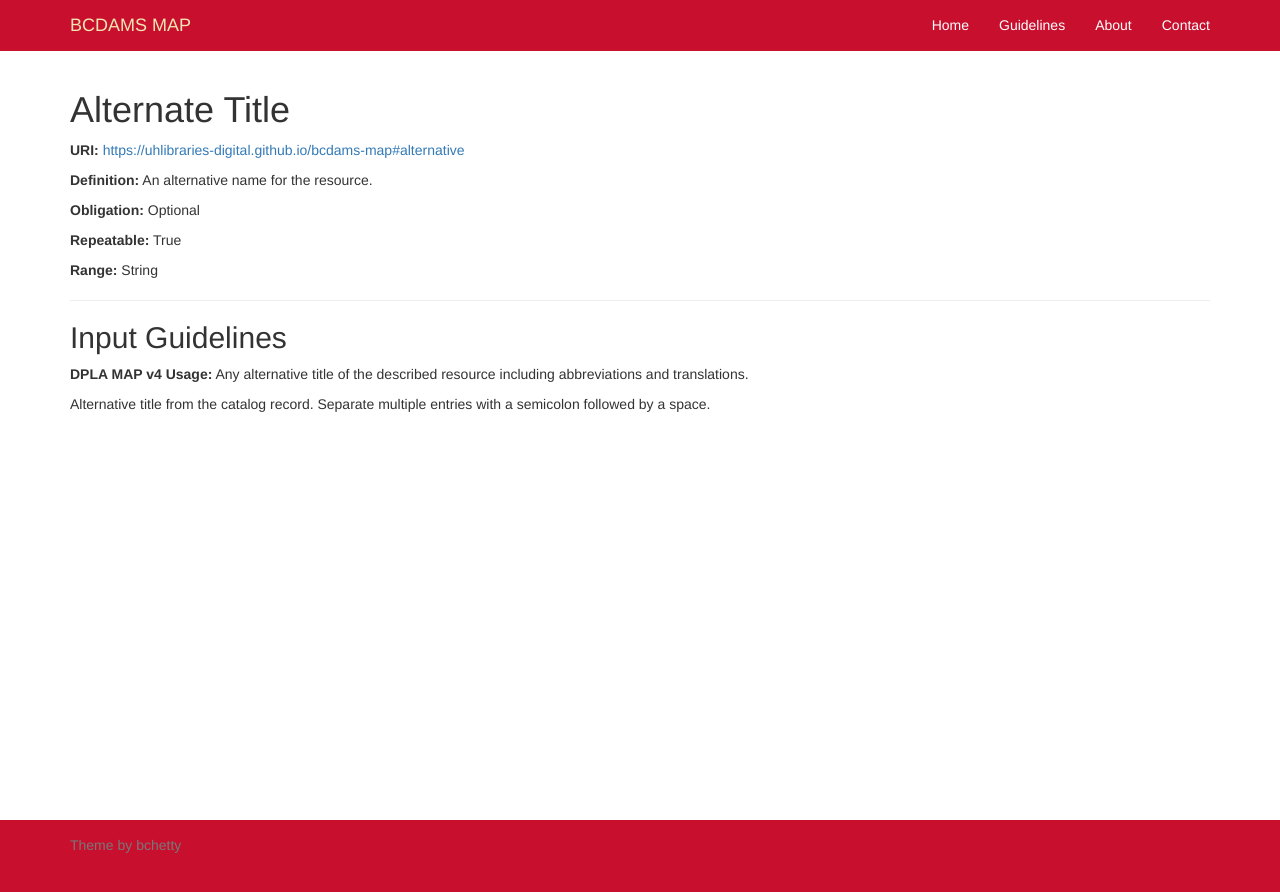
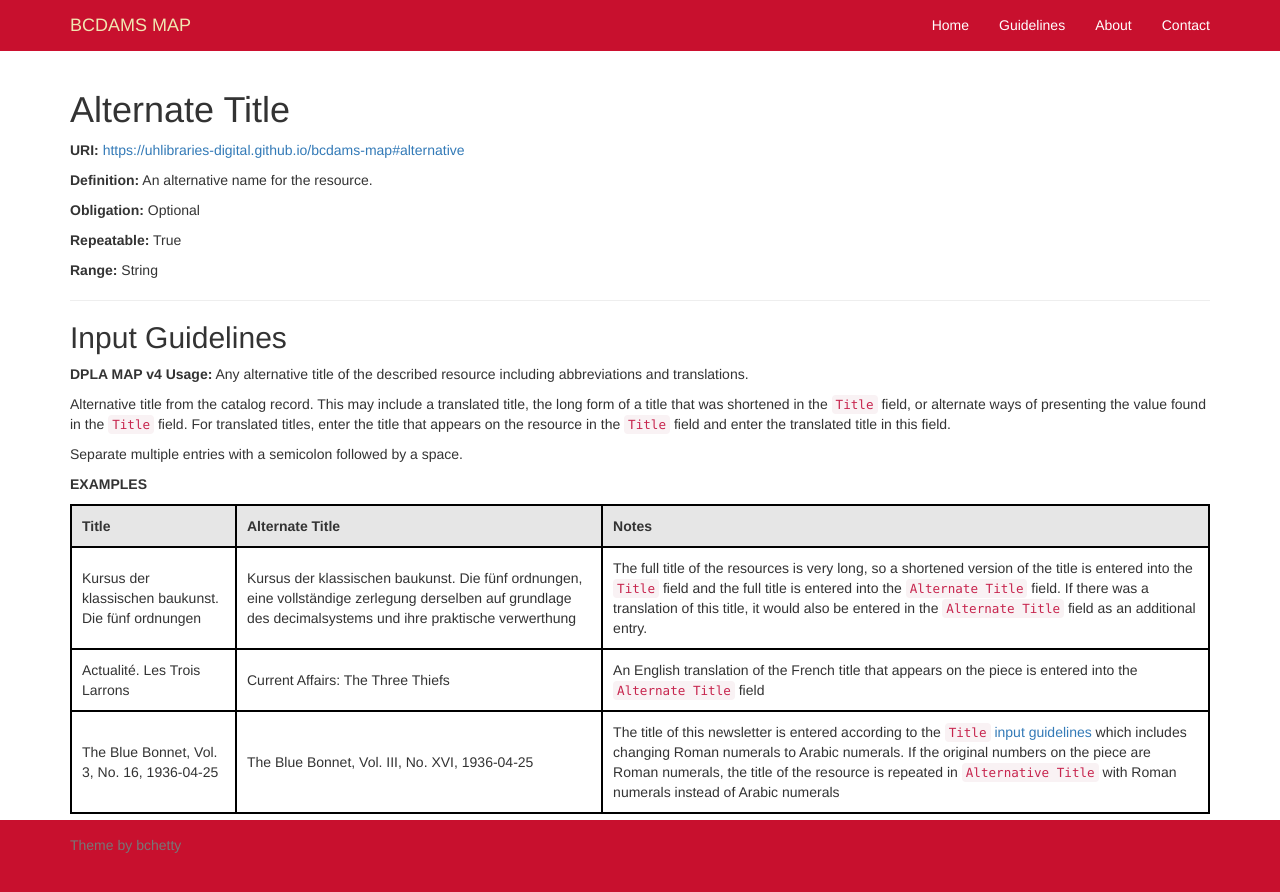
Before and after one commit to uhlibraries-digital/bcdams-map, a Jekyll site: the page built from guidelines/alternative.md, in a window 1280 px wide. Shown: the top 892 px of the page. Built offline with Jekyll 4.4.1, drawn with Linux system fonts in a browser that asks for light colours; nearby versions of some CDN libraries; comment, search, counter and statistics services are not loaded.

Commit message:
update alternative guidelines

```diff
--- a/guidelines/alternative.md
+++ b/guidelines/alternative.md
@@ -9,4 +9,14 @@ comments: false
 
 **DPLA MAP v4 Usage:** Any alternative title of the described resource including abbreviations and translations.
 
-Alternative title from the catalog record. Separate multiple entries with a semicolon followed by a space.
+Alternative title from the catalog record. This may include a translated title, the long form of a title that was shortened in the `Title` field, or alternate ways of presenting the value found in the `Title` field. For translated titles, enter the title that appears on the resource in the `Title` field and enter the translated title in this field.
+
+Separate multiple entries with a semicolon followed by a space.
+
+__EXAMPLES__
+
+Title | Alternate Title | Notes
+------|-----------------|------
+Kursus der klassischen baukunst. Die fünf ordnungen | Kursus der klassischen baukunst. Die fünf ordnungen, eine vollständige zerlegung derselben auf grundlage des decimalsystems und ihre praktische verwerthung | The full title of the resources is very long, so a shortened version of the title is entered into the `Title` field and the full title is entered into the `Alternate Title` field. If there was a translation of this title, it would also be entered in the `Alternate Title` field as an additional entry.
+Actualité. Les Trois Larrons | Current Affairs: The Three Thiefs | An English translation of the French title that appears on the piece is entered into the `Alternate Title` field
+The Blue Bonnet, Vol. 3, No. 16, 1936-04-25 | The Blue Bonnet, Vol. III, No. XVI, 1936-04-25 | The title of this newsletter is entered according to the `Title` [input guidelines](https://vocab.lib.uh.edu/bcdams-map/guidelines/title) which includes changing Roman numerals to Arabic numerals. If the original numbers on the piece are Roman numerals, the title of the resource is repeated in `Alternative Title` with Roman numerals instead of Arabic numerals
```
